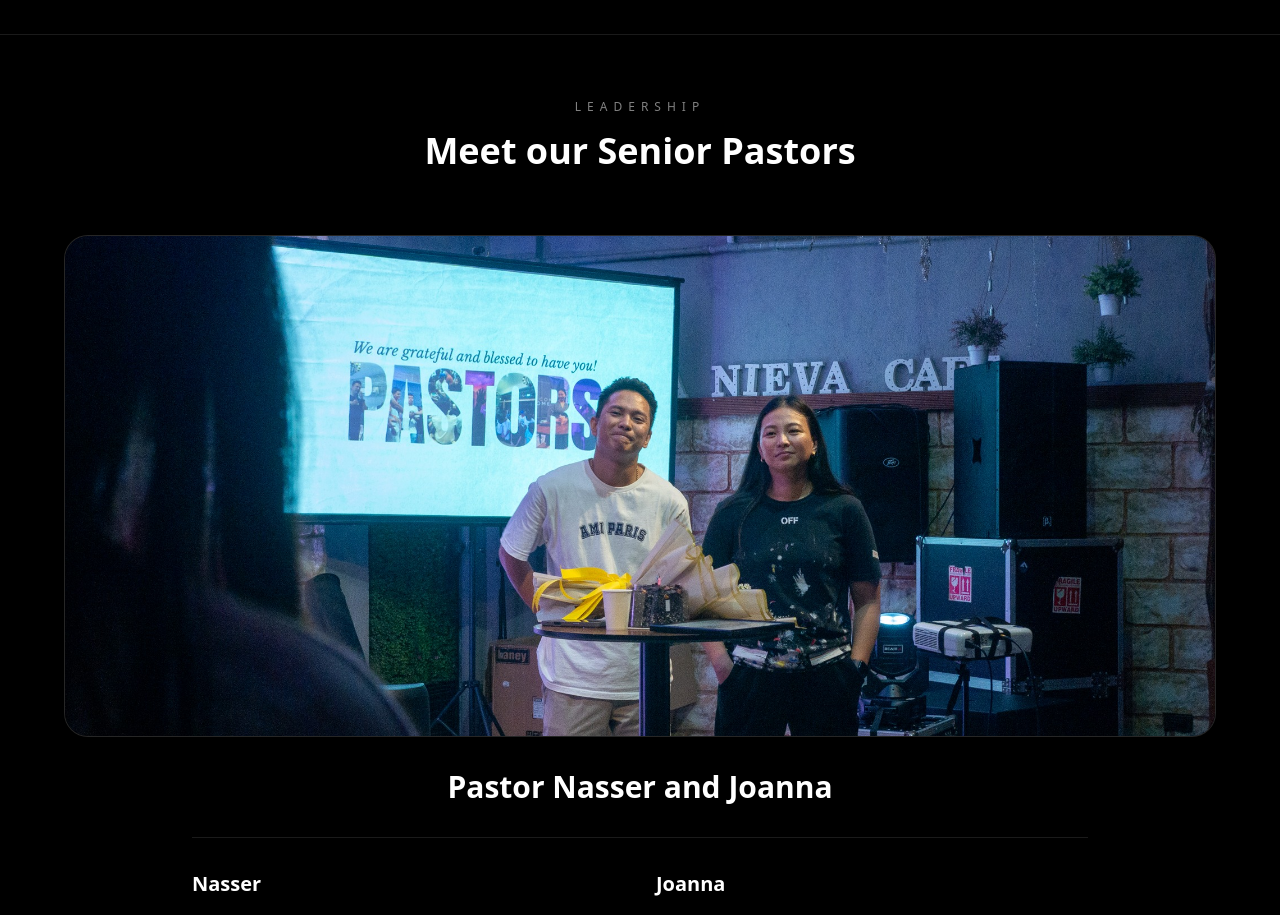
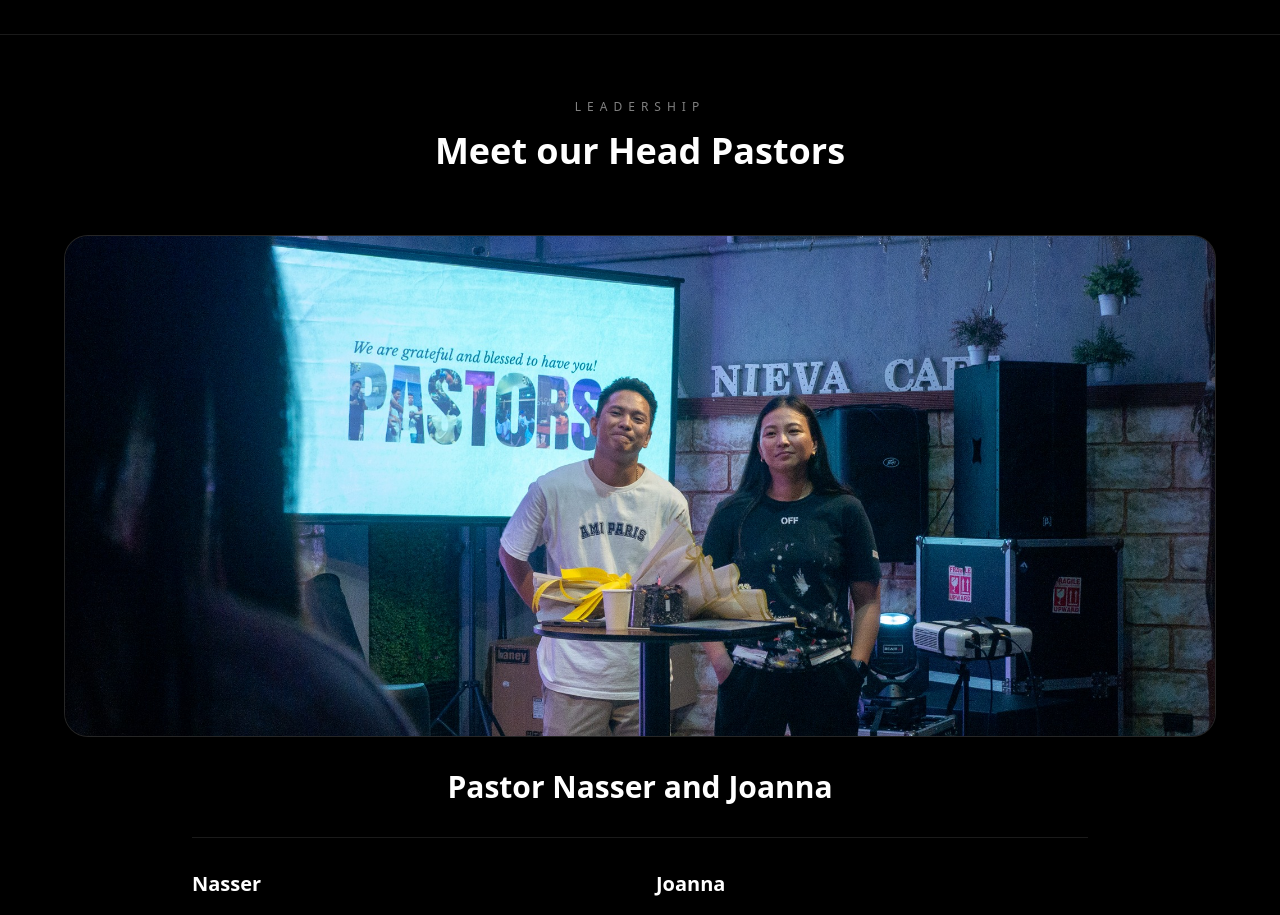
Before and after one commit to RoelVilladiego02/fortress-church, a React (Vite) app: page /about in a window 1280 px wide. Shown: the part 1820-2735 px from the top of the page. Built offline with nearby package versions, Linux system fonts and the light colour scheme.

Commit message:
udpate head

```diff
--- a/src/pages/About.jsx
+++ b/src/pages/About.jsx
@@ -111,7 +111,7 @@
         <div className="container mx-auto px-4">
           <div className="max-w-6xl mx-auto">
             <p className="text-xs uppercase tracking-[0.5em] text-white/50 mb-4 text-center">Leadership</p>
-            <h2 className="text-3xl md:text-4xl font-bold text-center mb-16">Meet our Senior Pastors</h2>
+            <h2 className="text-3xl md:text-4xl font-bold text-center mb-16">Meet our Head Pastors</h2>
 
             {/* Image first, then content below */}
             <div className="space-y-8">
```
